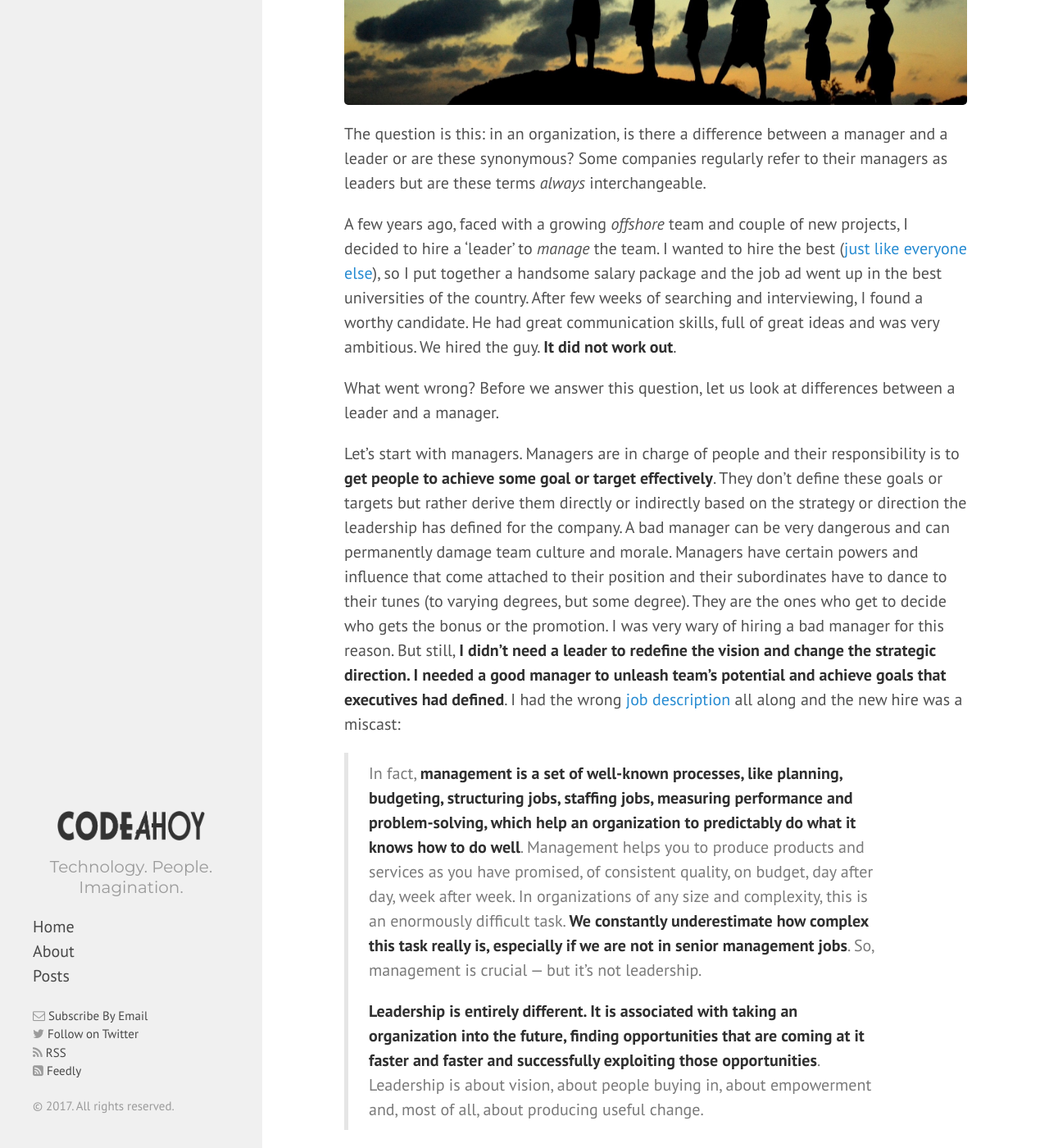
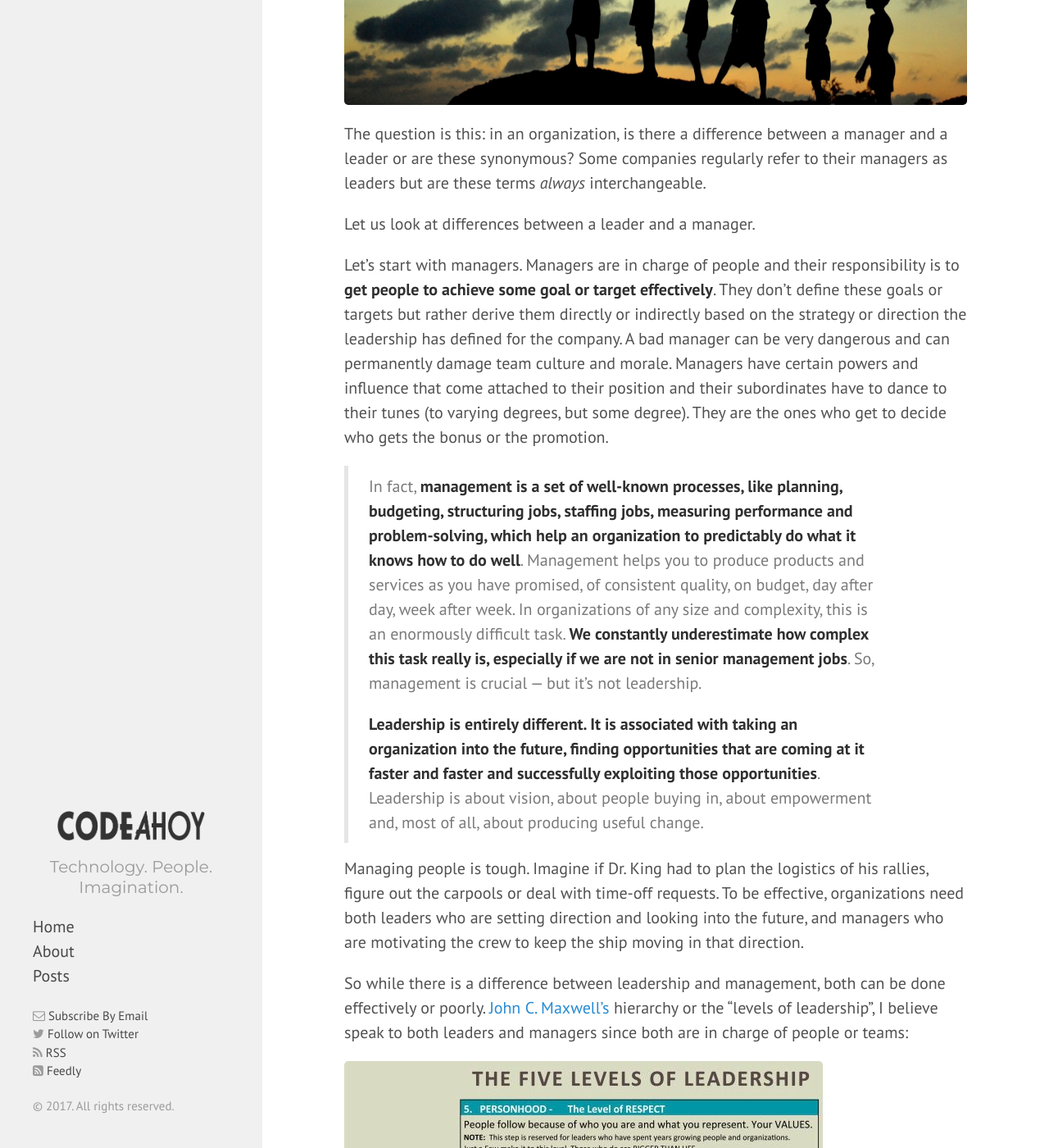
Before and after one commit to talk2viren/umermansoor.github.io, a Jekyll site: the page built from _posts/2017-1-16-leadership-vs-management-leaders-have-a-dream.md, in a window 1280 px wide and 1400 px high, scrolled down 611 px. Shown: the whole window at 82% size. Built offline with Jekyll 4.4.1, drawn with Linux system fonts in a browser that asks for light colours; nearby versions of some CDN libraries; a script that is not in the unit is left out; comment, search, counter and statistics services are not loaded.

Commit message:
pii removed

```diff
--- a/_posts/2017-1-16-leadership-vs-management-leaders-have-a-dream.md
+++ b/_posts/2017-1-16-leadership-vs-management-leaders-have-a-dream.md
@@ -13,11 +13,9 @@ Today is the Martin Luther King Jr. Day - a holiday to celebrate the life and le
 
 The question is this: in an organization, is there a difference between a manager and a leader or are these synonymous? Some companies regularly refer to their managers as leaders but are these terms *always* interchangeable.
 
-A few years ago, faced with a growing *offshore* team and couple of new projects, I decided to hire a 'leader' to *manage* the team. I wanted to hire the best ([just like everyone else](https://blog.codinghorror.com/we-hire-the-best-just-like-everyone-else/)), so I put together a handsome salary package and the job ad went up in the best universities of the country. After few weeks of searching and interviewing, I found a worthy candidate. He had great communication skills, full of great ideas and was very ambitious. We hired the guy. **It did not work out**.
+Let us look at differences between a leader and a manager.
 
-What went wrong? Before we answer this question, let us look at differences between a leader and a manager.
-
-Let's start with managers. Managers are in charge of people and their responsibility is to **get people to achieve some goal or target effectively**. They don't define these goals or targets but rather derive them directly or indirectly based on the strategy or direction the leadership has defined for the company. A bad manager can be very dangerous and can permanently damage team culture and morale. Managers have certain powers and influence that come attached to their position and their subordinates have to dance to their tunes (to varying degrees, but some degree). They are the ones who get to decide who gets the bonus or the promotion. I was very wary of hiring a bad manager for this reason. But still, **I didn't need a leader to redefine the vision and change the strategic direction. I needed a good manager to unleash team's potential and achieve goals that executives had defined**. I had the wrong [job description](https://hbr.org/2013/01/management-is-still-not-leadership) all along and the new hire was a miscast:
+Let's start with managers. Managers are in charge of people and their responsibility is to **get people to achieve some goal or target effectively**. They don't define these goals or targets but rather derive them directly or indirectly based on the strategy or direction the leadership has defined for the company. A bad manager can be very dangerous and can permanently damage team culture and morale. Managers have certain powers and influence that come attached to their position and their subordinates have to dance to their tunes (to varying degrees, but some degree). They are the ones who get to decide who gets the bonus or the promotion.
 
 >In fact, **management is a set of well-known processes, like planning, budgeting, structuring jobs, staffing jobs, measuring performance and problem-solving, which help an organization to predictably do what it knows how to do well**. Management helps you to produce products and services as you have promised, of consistent quality, on budget, day after day, week after week. In organizations of any size and complexity, this is an enormously difficult task. **We constantly underestimate how complex this task really is, especially if we are not in senior management jobs**. So, management is crucial — but it’s not leadership.
 >
```
